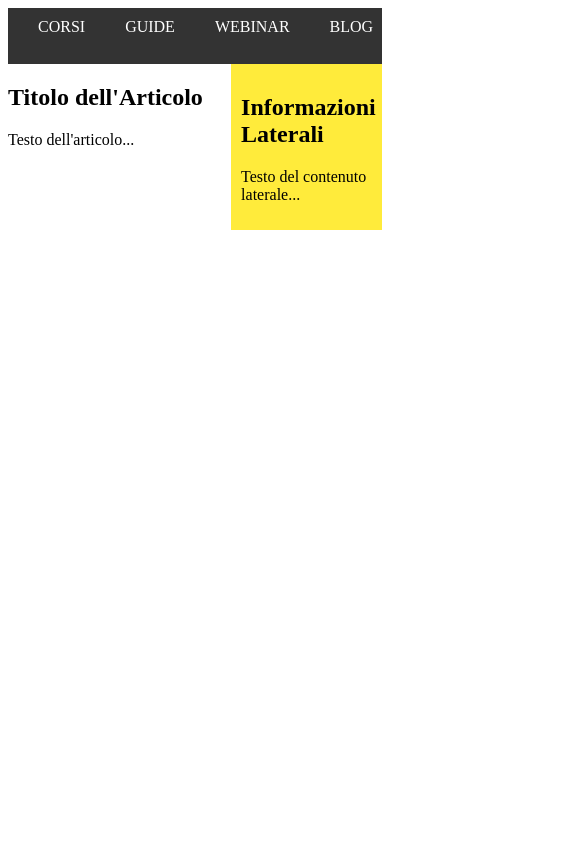
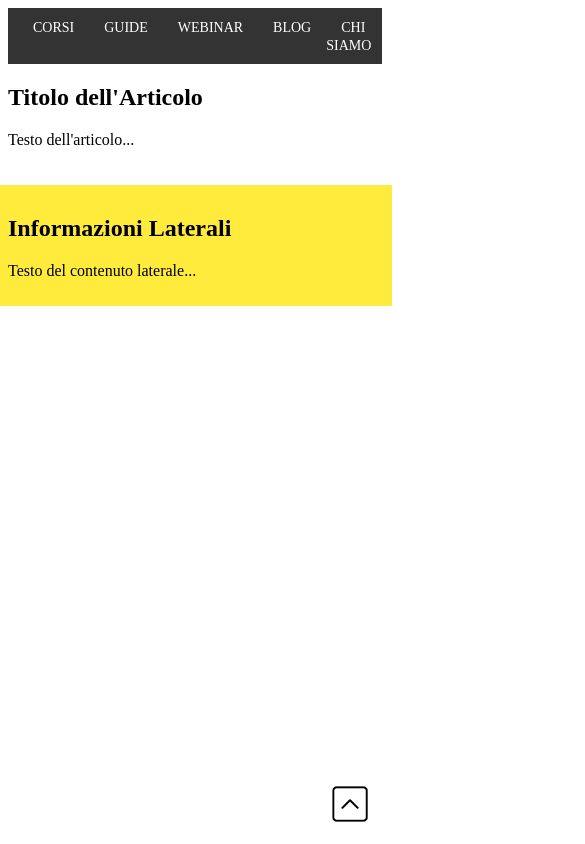
Before and after one commit to ahmadpour99/hackademi, a plain HTML site: page index.html in a window 390 px wide. Shown: the whole page, 585 px wide, since content can reach past the window. Drawn offline with Linux system fonts and the light colour scheme; a web font is replaced by a local one.

Commit message:
Add files via upload

```diff
--- a/index.html
+++ b/index.html
@@ -30,7 +30,6 @@
   </nav>
 
 
-
     <div class="contenitore">
         <article>
           <h1>Titolo dell'Articolo</h1>
@@ -43,5 +42,10 @@
       </div>
 
 
+
+      <!-- Bottone Torna Su -->
+      <img src="image-20230424-095013.png" alt="Torna su" class="torna-su">
+
+
 </body>
 </html>
--- a/style.css
+++ b/style.css
@@ -1,42 +1,74 @@
+.torna-su {
+  position: fixed;
+  bottom: 20px; /* Distanza dal basso */
+  right: 20px;  /* Distanza da destra */
+  z-index: 1000; /* Mantiene l'immagine sopra gli altri contenuti */
+  cursor: pointer; /* Cambia il cursore quando si passa sopra */
+  width: 50px; /* Imposta una dimensione standard per l'icona */
+  height: 50px;
+}
+
 .contenitore {
   display: flex;
-    justify-content: space-between; /* Spaziatura tra articolo e aside */
+  justify-content: space-between;
 }
 
 article {
-    width: 60%; /* L'articolo occupa il 60% della larghezza */
+  width: 60%;
 }
 
 aside {
-    width: 35%; /* L'aside occupa il 35% della larghezza */
-    background-color: #ffeb3b; /* Colore di sfondo giallo */
-    padding: 10px; /* Padding per migliorare l'aspetto */
+  width: 35%;
+  background-color: #ffeb3b;
+  padding: 10px;
 }
 
-
 nav {
-    background-color: #333; /* Colore di sfondo della navbar */
+  background-color: #333;
   padding: 10px;
 }
 
 nav ul {
-    display: flex; /* Allinea gli elementi <li> orizzontalmente */
-    justify-content: space-around; /* Spazio uniforme tra gli elementi */
+  display: flex;
+  justify-content: space-around;
   padding: 0;
   margin: 0;
-    list-style: none; /* Rimuove i pallini della lista */
+  list-style: none;
 }
 
 nav ul li {
-    display: block; /* Ogni voce è un blocco */
+  display: block;
 }
 
 nav a {
-    color: white; /* Colore del testo dei link */
-    text-decoration: none; /* Rimuove la sottolineatura */
+  color: white;
+  text-decoration: none;
   padding: 10px 20px;
 }
 
 nav a:hover {
-    background-color: #575757; /* Colore di sfondo al passaggio del mouse */
+  background-color: #575757;
 }
+
+@media (max-width: 768px) {
+  /* Riduzione dimensioni logo e link */
+  nav a {
+    font-size: 14px; /* Riduci la dimensione del testo dei link */
+    padding: 8px 15px; /* Riduci il padding dei link */
+  }
+
+  .contenitore {
+    flex-direction: column; /* I contenuti si dispongono uno sotto l'altro */
+    align-items: center; /* Centra gli elementi */
+  }
+
+  article, aside {
+    width: 100%; /* Gli elementi occupano tutta la larghezza disponibile */
+    margin-bottom: 20px; /* Distanza tra l'articolo e l'aside */
+  }
+
+  .torna-su {
+    width: 40px; /* Riduce la dimensione del bottone "torna su" su schermi piccoli */
+    height: 40px;
+  }
+}
```
Also changed, not shown: image-20230424-095013.png (added). Lines whose indentation alone changed are shown as unchanged.
